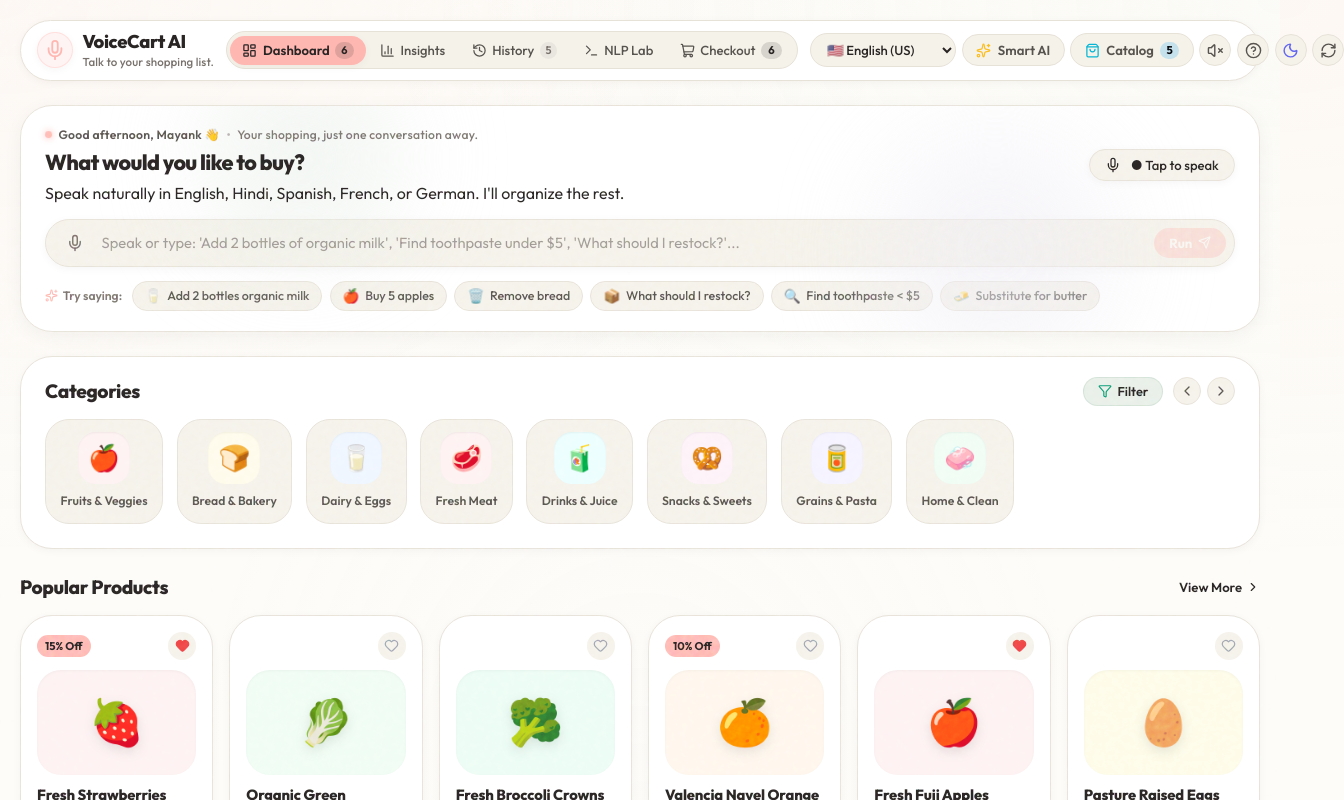
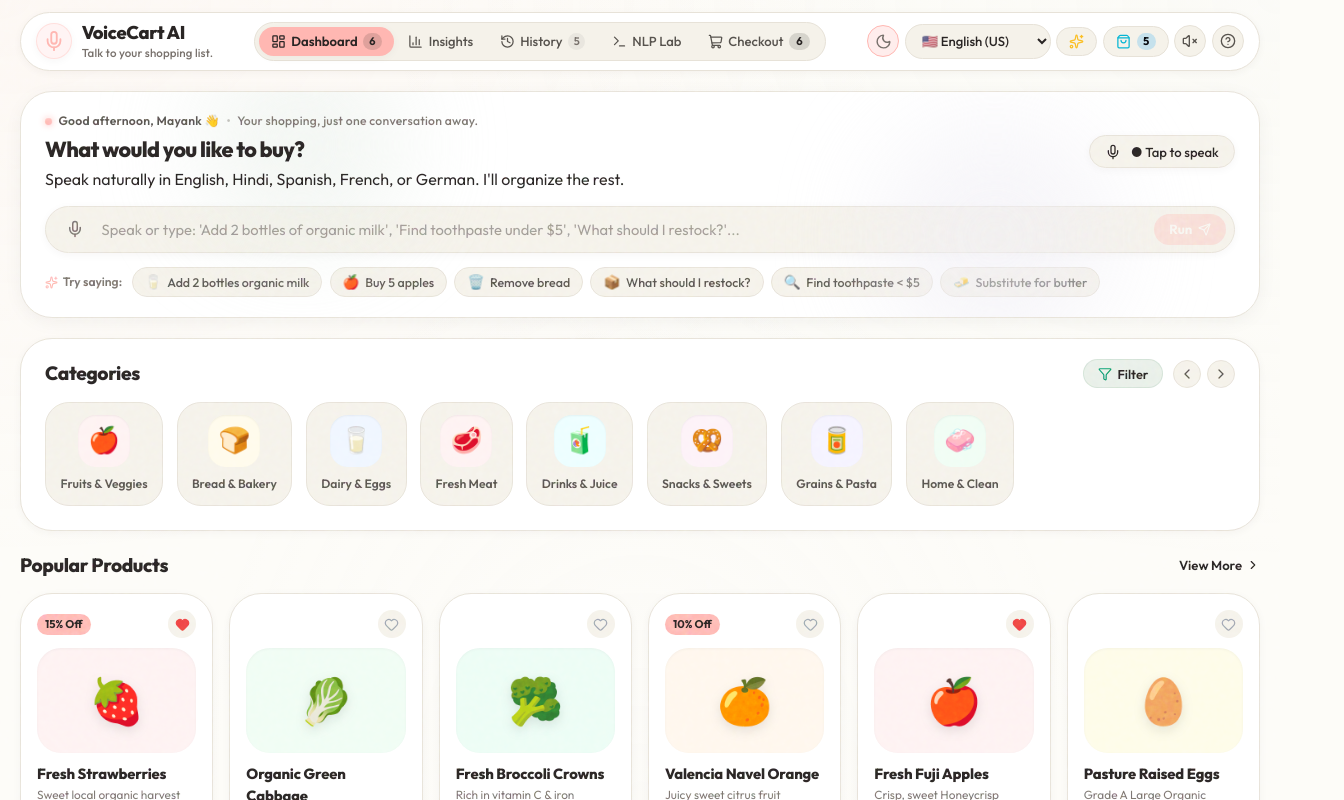
Before and after one commit to MAYANK479/voice_cart_ai, a React (Vite) app: page / in a window 1280 px wide. Shown: the top 800 px of the page, 1344 px wide, since content can reach past the window. Built offline with nearby package versions, Linux system fonts and the light colour scheme.

Commit message:
fix: place Theme Toggle prominently first in header actions and expand container width to 1440px to eliminate any overflow

```diff
--- a/src/components/Header.tsx
+++ b/src/components/Header.tsx
@@ -6,7 +6,6 @@ import {
   HelpCircle,
   ShoppingBag,
   Sparkles,
-  RefreshCw,
   BarChart3,
   History,
   Terminal,
@@ -33,11 +32,11 @@ export const Header: React.FC = () => {
     setCatalogModalOpen,
     setSuggestionsModalOpen,
     setHelpModalOpen,
-    resetToDemo,
     pendingCount,
     items,
     commandLogs,
   } = useShopping();
+
 
 
   return (
@@ -107,6 +106,21 @@ export const Header: React.FC = () => {
 
       {/* Action Controls & Utilities */}
       <div className="header-actions">
+        {/* Theme Toggle Button (Dark / Light) - Prominently Placed */}
+        <button
+          className="btn-icon theme-toggle-btn"
+          onClick={toggleTheme}
+          title={theme === 'dark' ? 'Switch to Light Theme' : 'Switch to Dark Theme'}
+          aria-label={theme === 'dark' ? 'Switch to Light Theme' : 'Switch to Dark Theme'}
+          style={{ background: theme === 'dark' ? 'rgba(251, 191, 36, 0.15)' : 'rgba(255, 183, 178, 0.25)', borderColor: 'var(--accent-primary)' }}
+        >
+          {theme === 'dark' ? (
+            <Sun size={17} color="#fbbf24" className="theme-icon-sun" />
+          ) : (
+            <Moon size={17} color="#78716c" className="theme-icon-moon" />
+          )}
+        </button>
+
         {/* Language Selector */}
         <select
           aria-label="Select Voice Recognition Language"
@@ -129,7 +143,7 @@ export const Header: React.FC = () => {
           aria-label="Smart AI Suggestions"
         >
           <Sparkles size={15} color="#fbbf24" />
-          <span className="hide-mobile">Smart AI</span>
+          <span className="hide-on-compact">Smart AI</span>
         </button>
 
         {/* Store Catalog Search Button */}
@@ -140,7 +154,7 @@ export const Header: React.FC = () => {
           aria-label="Store Product Catalog"
         >
           <ShoppingBag size={15} color="#06b6d4" />
-          <span className="hide-mobile">Catalog</span>
+          <span className="hide-on-compact">Catalog</span>
           {pendingCount > 0 && <span className="badge-counter">{pendingCount}</span>}
         </button>
 
@@ -151,7 +165,7 @@ export const Header: React.FC = () => {
           title={ttsEnabled ? 'Mute Voice Assistant Feedback' : 'Unmute Voice Assistant Feedback'}
           aria-label={ttsEnabled ? 'Mute Voice Assistant' : 'Unmute Voice Assistant'}
         >
-          {ttsEnabled ? <Volume2 size={17} color="#10b981" /> : <VolumeX size={17} />}
+          {ttsEnabled ? <Volume2 size={16} color="var(--accent-mint-text)" /> : <VolumeX size={16} />}
         </button>
 
         {/* Help Modal Trigger */}
@@ -161,31 +175,7 @@ export const Header: React.FC = () => {
           title="Voice Commands Guide & Cheatsheet"
           aria-label="Voice Commands Guide"
         >
-          <HelpCircle size={17} />
-        </button>
-
-        {/* Theme Toggle Button (Dark / Light) */}
-        <button
-          className="btn-icon theme-toggle-btn"
-          onClick={toggleTheme}
-          title={theme === 'dark' ? 'Switch to Light Mode' : 'Switch to Dark Mode'}
-          aria-label={theme === 'dark' ? 'Switch to Light Mode' : 'Switch to Dark Mode'}
-        >
-          {theme === 'dark' ? (
-            <Sun size={17} color="#fbbf24" className="theme-icon-sun" />
-          ) : (
-            <Moon size={17} color="#6366f1" className="theme-icon-moon" />
-          )}
-        </button>
-
-        {/* Reset Demo Data Button */}
-        <button
-          className="btn-icon"
-          onClick={resetToDemo}
-          title="Reset Demo Shopping List & History"
-          aria-label="Reset Demo Data"
-        >
-          <RefreshCw size={17} />
+          <HelpCircle size={16} />
         </button>
       </div>
     </header>
--- a/src/index.css
+++ b/src/index.css
@@ -235,12 +235,14 @@ button, input, select, textarea {
 
 /* Layout Utilities */
 .app-container {
-  max-width: 1280px;
+  max-width: 1440px;
+  width: 100%;
   margin: 0 auto;
-  padding: 1.25rem 1.25rem 4rem 1.25rem;
-  display: flex;
-  flex-direction: column;
-  gap: 1.5rem;
+  padding: 0.75rem 1.25rem 4rem 1.25rem;
+  display: flex;
+  flex-direction: column;
+  gap: 1.25rem;
+  box-sizing: border-box;
 }
 
 /* Glass Surface Utility */
@@ -250,7 +252,7 @@ button, input, select, textarea {
   -webkit-backdrop-filter: var(--blur-glass);
   border: 1px solid var(--border-glass);
   border-radius: var(--radius-lg);
-  box-shadow: var(--shadow-md);
+  box-shadow: var(--shadow-sm);
   transition: background-color var(--transition-smooth), border-color var(--transition-smooth), box-shadow var(--transition-smooth);
 }
 
@@ -264,7 +266,7 @@ button, input, select, textarea {
   display: flex;
   align-items: center;
   justify-content: space-between;
-  padding: 0.6rem 1rem;
+  padding: 0.55rem 0.95rem;
   border-radius: var(--radius-xl);
   background: var(--bg-surface);
   backdrop-filter: var(--blur-glass);
@@ -274,11 +276,12 @@ button, input, select, textarea {
   position: sticky;
   top: 0;
   z-index: 100;
-  gap: 0.75rem;
+  gap: 0.5rem;
   width: 100%;
   max-width: 100%;
   box-sizing: border-box;
 }
+
 
 
 .logo-group {
@@ -400,6 +403,23 @@ button, input, select, textarea {
   flex-shrink: 0;
 }
 
+.theme-toggle-btn {
+  width: 34px;
+  height: 34px;
+  border-radius: var(--radius-full);
+  display: flex;
+  align-items: center;
+  justify-content: center;
+  cursor: pointer;
+  transition: all var(--transition-fast);
+  border: 1.5px solid var(--accent-primary);
+}
+
+.theme-toggle-btn:hover {
+  transform: scale(1.08);
+  box-shadow: var(--shadow-glow);
+}
+
 .btn-icon {
   width: 32px;
   height: 32px;
@@ -418,10 +438,9 @@ button, input, select, textarea {
 .btn-icon:hover {
   background: var(--bg-surface);
   color: var(--text-primary);
-  border-color: #059669;
+  border-color: var(--accent-primary);
   transform: translateY(-1px);
 }
-
 
 .btn-icon.active {
   background: rgba(16, 185, 129, 0.15);
@@ -432,23 +451,30 @@ button, input, select, textarea {
 .btn-subtle {
   display: inline-flex;
   align-items: center;
-  gap: 0.4rem;
-  padding: 0.45rem 0.85rem;
-  border-radius: var(--radius-md);
+  gap: 0.35rem;
+  padding: 0.38rem 0.75rem;
+  border-radius: var(--radius-full);
   background: var(--bg-elevated);
   border: 1px solid var(--border-glass);
   color: var(--text-secondary);
-  font-size: 0.82rem;
-  font-weight: 600;
+  font-size: 0.8rem;
+  font-weight: 500;
   cursor: pointer;
   transition: all var(--transition-fast);
 }
 
 .btn-subtle:hover {
-  background: rgba(255, 255, 255, 0.08);
-  color: var(--text-primary);
-  border-color: rgba(255, 255, 255, 0.18);
-}
+  background: var(--bg-card-hover);
+  color: var(--text-primary);
+  border-color: var(--accent-primary);
+}
+
+@media (max-width: 1350px) {
+  .hide-on-compact {
+    display: none !important;
+  }
+}
+
 
 .btn-subtle.danger {
   color: #f87171;
```
Also changed, not shown: 2 other files (tests, documents, lock files or other folders).
